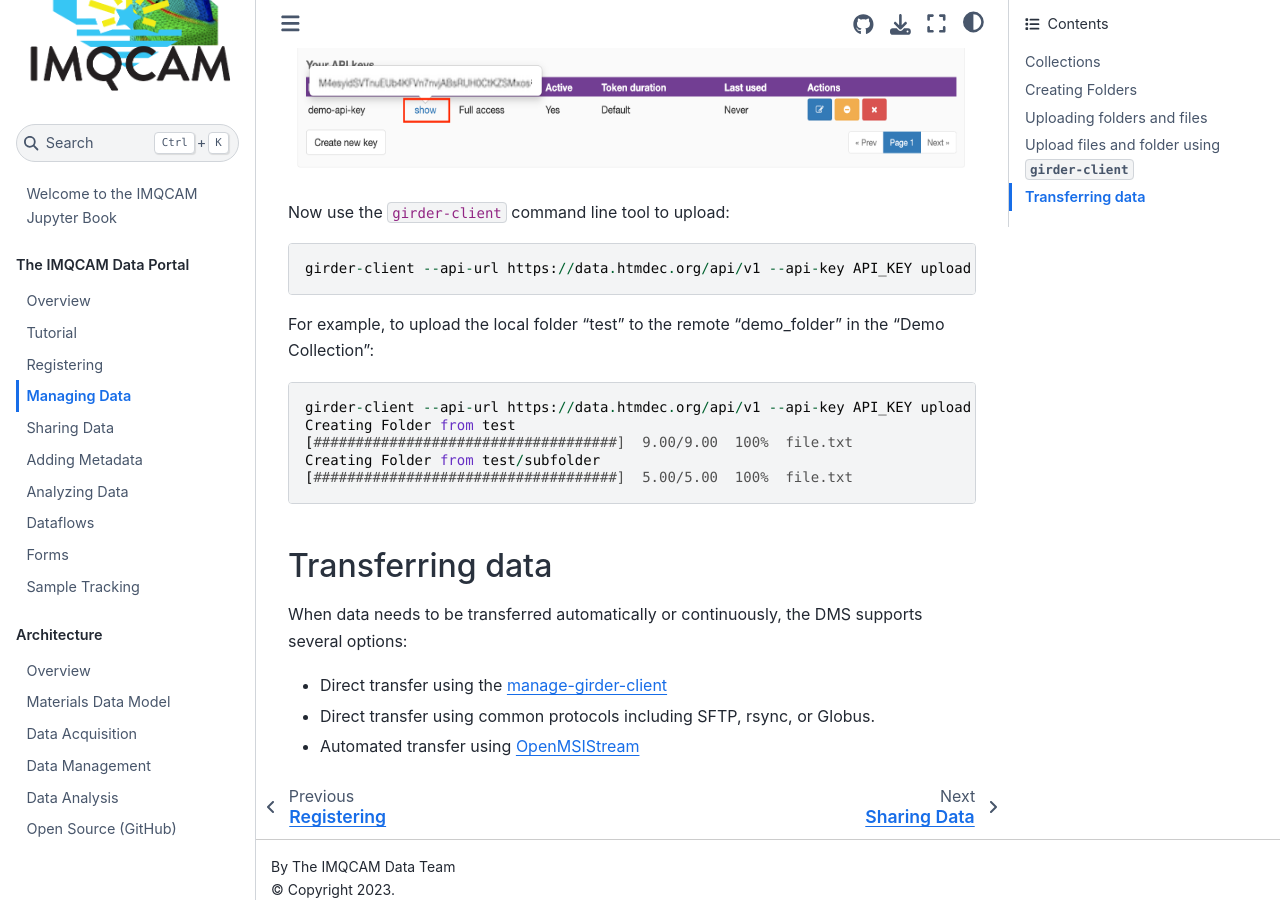
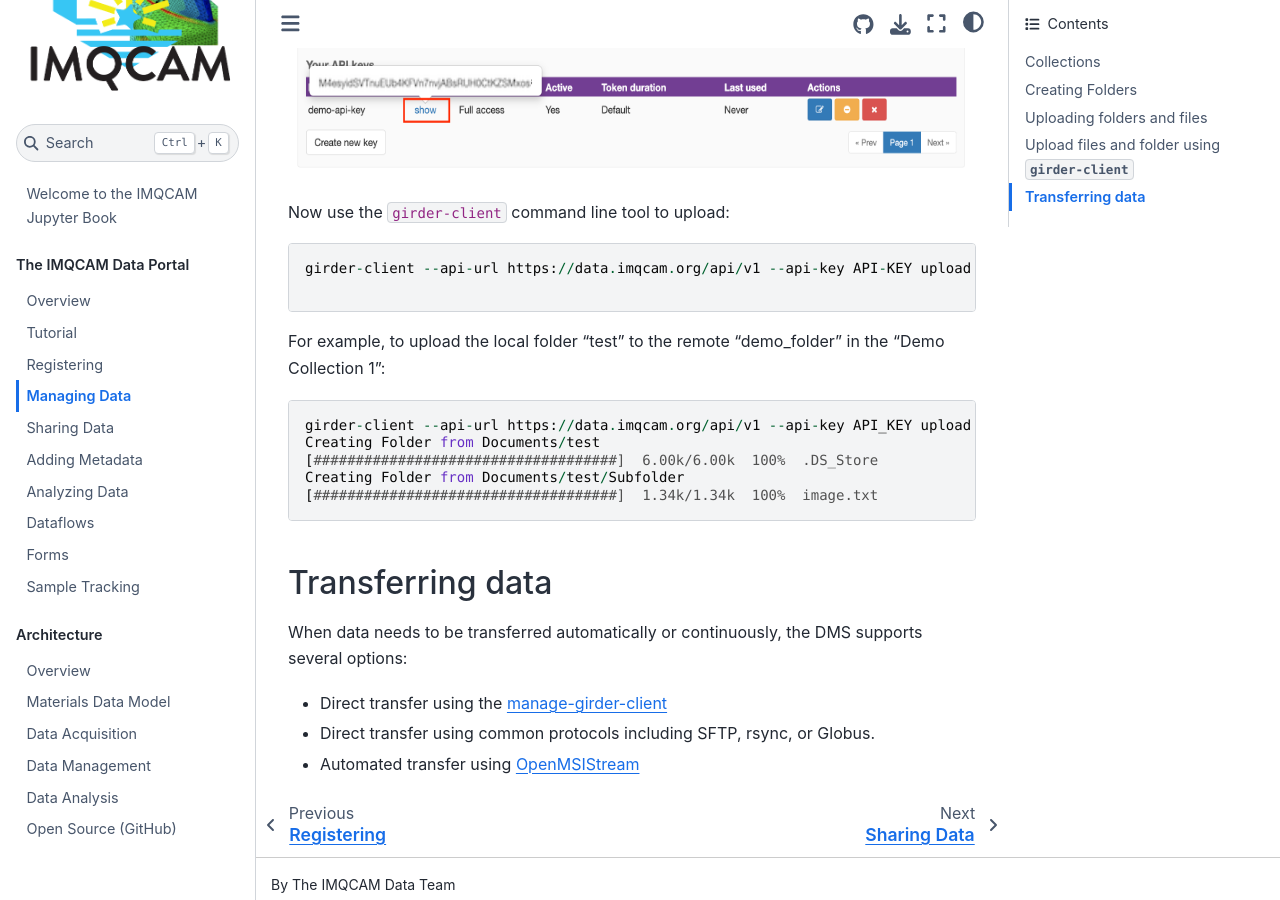
Before and after one commit to imqcam/documentation, a Jupyter Book: the page built from docs/users_guide/manage.md, in a window 1280 px wide and 900 px high, scrolled down 3512 px. Built offline with Jupyter Book 1.0.4 settings and Sphinx 7.4.7 and the Sphinx Book theme 1.1.4, drawn with Linux system fonts in a browser that asks for light colours; some of the changed text lies outside the part shown.

Commit message:
IMQCAM managing data updated from HTMDEC to IMQCAM

````diff
--- a/docs/users_guide/manage.md
+++ b/docs/users_guide/manage.md
@@ -1,7 +1,7 @@
 (manage-data)=
 # Managing Data
 
-This section describes how to manage data in the HTMDEC DMS including
+This section describes how to manage data in the IMQCAM Data portal including
 * [Creating and managing access to collections](manage-collections)
 * [Creating and managing folders](manage-folders)
 * [Uploading folders and files](manage-upload)
@@ -127,16 +127,17 @@ height: 200px
 Now use the ```girder-client``` command line tool to upload:
 
 ```
-girder-client --api-url https://data.htmdec.org/api/v1 --api-key API_KEY upload REMOTE_PATH_OR_ID LOCAL_PATH
+girder-client --api-url https://data.imqcam.org/api/v1 --api-key API-KEY upload --parent-type collection Collection_ID LOCAL_PATH
+
 ```
 
-For example, to upload the local folder "test" to the remote "demo_folder" in the "Demo Collection":
+For example, to upload the local folder "test" to the remote "demo_folder" in the "Demo Collection 1":
 ```
-girder-client --api-url https://data.htmdec.org/api/v1 --api-key API_KEY upload "/collection/Demo Collection/demo_folder" ./test
-Creating Folder from test
-[####################################]  9.00/9.00  100%  file.txt
-Creating Folder from test/subfolder
-[####################################]  5.00/5.00  100%  file.txt
+girder-client --api-url https://data.imqcam.org/api/v1 --api-key API_KEY upload --parent-type collection 67aa40c176r8966f1ef88dee ./Documents/test
+Creating Folder from Documents/test
+[####################################]  6.00k/6.00k  100%  .DS_Store
+Creating Folder from Documents/test/Subfolder
+[####################################]  1.34k/1.34k  100%  image.txt
 ```
 
 (manage-ingest)=
````
